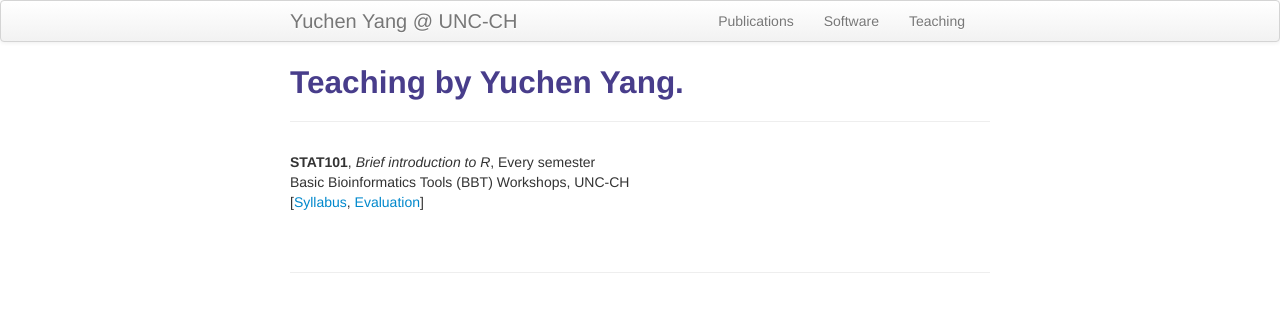
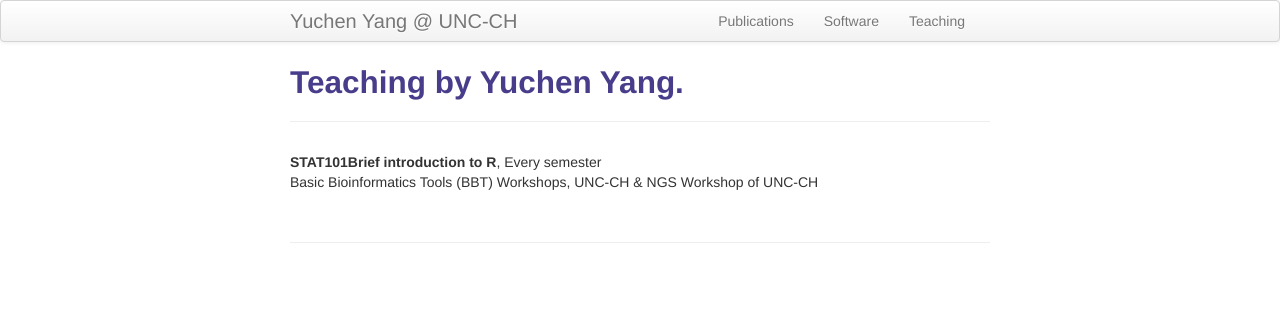
Before and after one commit to yycunc/yycunc.github.io, a Jekyll site: the page built from pages/teaching.md, in a window 1280 px wide. Shown: the top 312 px of the page. Built offline with Jekyll 4.4.1, drawn with Linux system fonts in a browser that asks for light colours.

Commit message:
Update teaching.md

```diff
--- a/pages/teaching.md
+++ b/pages/teaching.md
@@ -3,9 +3,6 @@ layout: page
 title: Teaching by Yuchen Yang.
 ---
 <div class="cv">
-  <b>STAT101</b>, <i>Brief introduction to R</i>, Every semester <br/>
-Basic Bioinformatics Tools (BBT) Workshops, UNC-CH  <br/>
-  [<a href="../assets/pdfs/Syllabus-STAT-101-2016-Summer.pdf" title="Syllabus STAT101">Syllabus</a>,
-	<a href="../assets/pdfs/STAT101_teaching_evaluation.pdf" title="Evaluation STAT101">Evaluation</a>]
-</div>
+  <b>STAT101Brief introduction to R</b>, Every semester <br/>
+Basic Bioinformatics Tools (BBT) Workshops, UNC-CH & NGS Workshop of UNC-CH  <br/>
 <br/>
```
